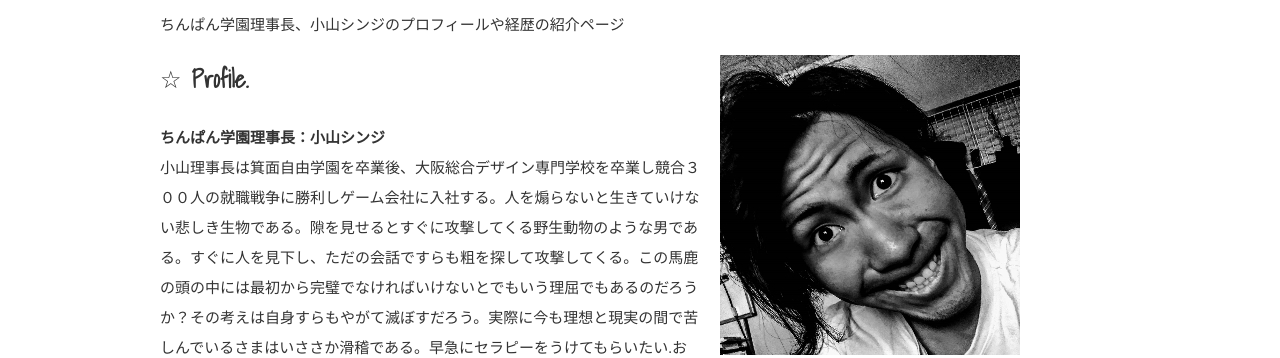
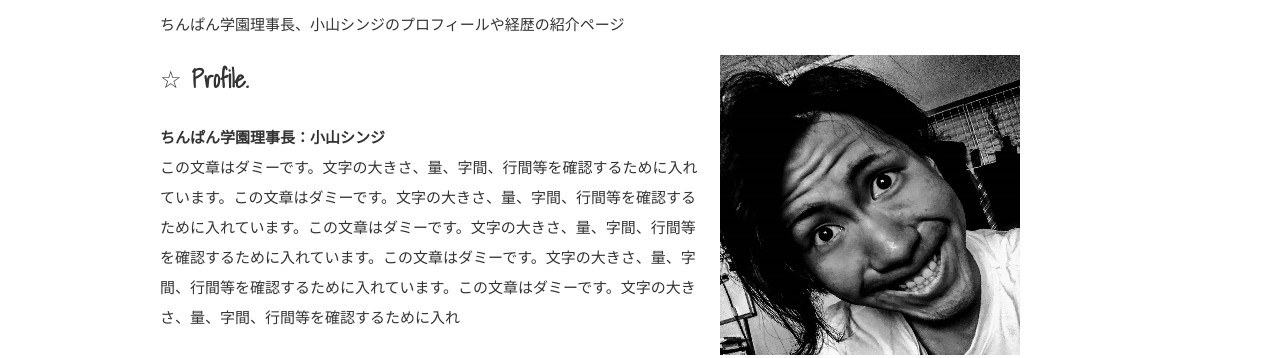
Before and after one commit to kawano0407/timpangakuen, a plain HTML site: page about.html in a window 1280 px wide. Shown: the part 442-800 px from the top of the page. Drawn offline with Linux system fonts and the light colour scheme.

Commit message:
Update about.html

```diff
--- a/about.html
+++ b/about.html
@@ -30,7 +30,7 @@
       <section class="profile clearfix">
       <div class="profile-txt">
         <h2 class="icon"><b>Profile.</b></h2>
-        <p><span>ちんぱん学園理事長：小山シンジ</span><br>小山理事長は箕面自由学園を卒業後、大阪総合デザイン専門学校を卒業し競合３００人の就職戦争に勝利しゲーム会社に入社する。人を煽らないと生きていけない悲しき生物である。隙を見せるとすぐに攻撃してくる野生動物のような男である。すぐに人を見下し、ただの会話ですらも粗を探して攻撃してくる。この馬鹿の頭の中には最初から完璧でなければいけないとでもいう理屈でもあるのだろうか？その考えは自身すらもやがて滅ぼすだろう。実際に今も理想と現実の間で苦しんでいるさまはいささか滑稽である。早急にセラピーをうけてもらいたい.お前のようなけだものに覇道を歩む資格はない。義によって討ち果たすのみ…<br>毎日１０時間以上労働している。えらいぞ小山、がんばれ小山！</p>
+        <p><span>ちんぱん学園理事長：小山シンジ</span><br>この文章はダミーです。文字の大きさ、量、字間、行間等を確認するために入れています。この文章はダミーです。文字の大きさ、量、字間、行間等を確認するために入れています。この文章はダミーです。文字の大きさ、量、字間、行間等を確認するために入れています。この文章はダミーです。文字の大きさ、量、字間、行間等を確認するために入れています。この文章はダミーです。文字の大きさ、量、字間、行間等を確認するために入れ</p>
         </div>
        <img src="koyamakotyo2.jpg" alt="小山理事長"　class="profile-image">
 
```
